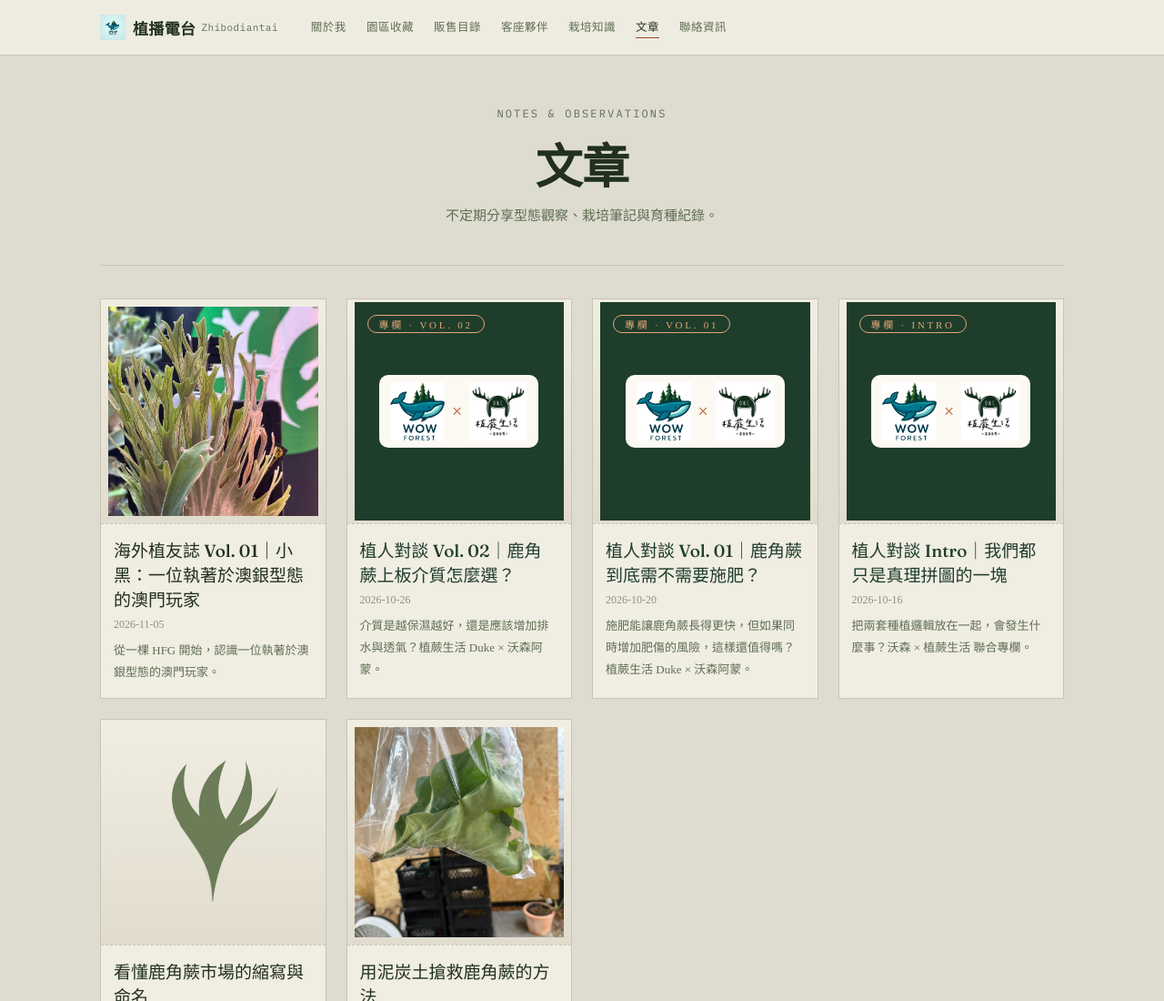
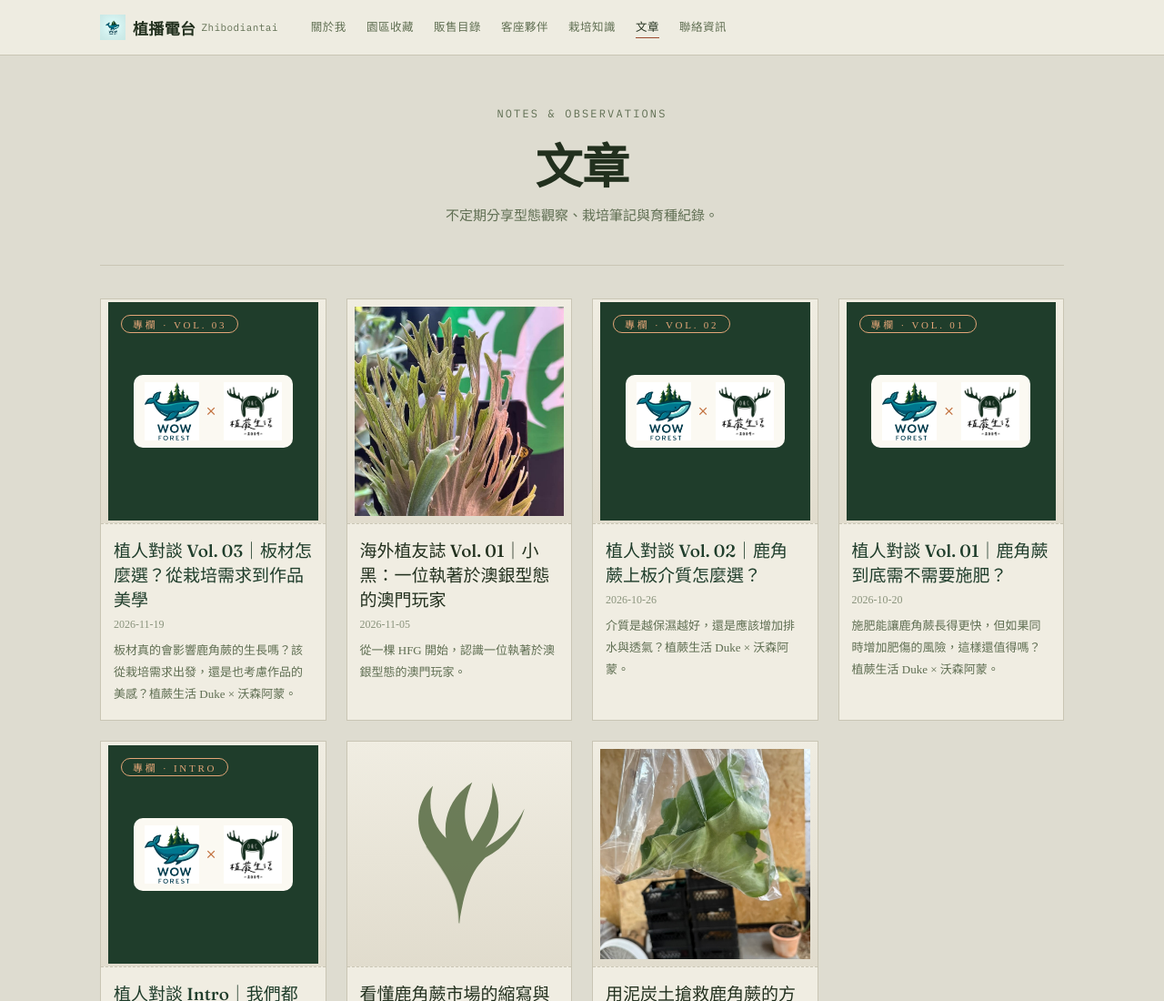
Before and after one commit to wuamon-ship-it/wuamon-ship-it.github.io, a plain HTML site: page blog.html in a window 1280 px wide. Shown: the top 1100 px of the page at 91% size. Drawn offline with Linux system fonts and the light colour scheme.

Commit message:
Update blog.html

```diff
--- a/blog.html
+++ b/blog.html
@@ -66,6 +66,14 @@
 // - url：文章檔案的路徑
 // ------------------------------------------------------------------
 const posts = [
+{
+  column: true,
+  badge: "專欄 · VOL. 03",
+  title: "植人對談 Vol. 03｜板材怎麼選？從栽培需求到作品美學",
+  date: "2026-11-19",
+  excerpt: "板材真的會影響鹿角蕨的生長嗎？該從栽培需求出發，還是也考慮作品的美感？植蕨生活 Duke × 沃森阿蒙。",
+  url: "posts/2026-11-植人對談-vol03.html"
+},
 {
   title: "海外植友誌 Vol. 01｜小黑：一位執著於澳銀型態的澳門玩家",
   date: "2026-11-05",
```
